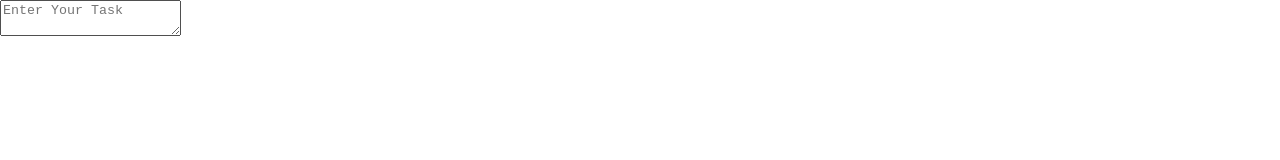
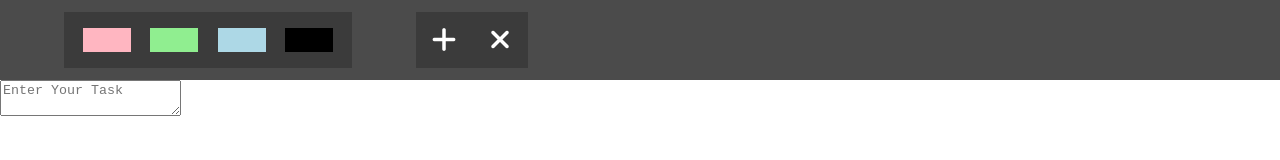
Before and after one commit to pankajprajapati77/ShortNotes, a plain HTML site: page index.html in a window 1280 px wide. Drawn offline with Linux system fonts and the light colour scheme.

Commit message:
header complete

```diff
--- a/index.html
+++ b/index.html
@@ -6,22 +6,25 @@
     <meta name="viewport" content="width=device-width, initial-scale=1.0">
     <link rel="stylesheet" href="./main.css">
     <title>Todo App</title>
+    <link rel="stylesheet" href="https://cdnjs.cloudflare.com/ajax/libs/font-awesome/6.1.1/css/all.min.css" integrity="sha512-KfkfwYDsLkIlwQp6LFnl8zNdLGxu9YAA1QvwINks4PhcElQSvqcyVLLD9aMhXd13uQjoXtEKNosOWaZqXgel0g==" crossorigin="anonymous" referrerpolicy="no-referrer" />
 </head>
 <body>
     <!-- NavBar -->
     <div class="toolbox-cont">
+
         <div class="toolbox-color-cont">
-            <div class="lightpink"></div>
-            <div class="lightgreen"></div>
-            <div class="lightblue"></div>
-            <div class="black"></div>
+            <div class="lightpink color"></div>
+            <div class="lightgreen color"></div>
+            <div class="lightblue color"></div>
+            <div class="black color"></div>
         </div>
         <div class="action-btn-cont">
+
             <div class="add-btn">
-
+                <i class="fa-solid fa-plus icon-for-plus" ></i>
             </div>
             <div class="remove-btn">
-
+                <i class="fa-solid fa-xmark icon-for-delete"></i>
             </div>
         </div>
     </div>
--- a/main.css
+++ b/main.css
@@ -5,3 +5,58 @@ body{
     margin: 0;
     padding: 0;
 }
+.toolbox-cont{
+    height: 5rem;
+    background-color: #4b4b4b;
+    display: flex;
+    align-items: center;
+}
+.toolbox-cont>*{
+    margin-left: 4rem;
+}
+.toolbox-color-cont{
+    height: 3.5rem;
+    width: 18rem;
+    background-color: #3b3b3b;
+    display: flex;
+    align-items: center;
+    justify-content: space-evenly;
+}
+.action-btn-cont{
+    height: 3.5rem;
+    width: 7rem;
+    background-color: #3b3b3b;
+    display: flex;
+    align-items: center;
+    justify-content: space-evenly;
+}
+.color{
+    height: 1.5rem;
+    width: 3rem;
+}
+.lightpink{
+    background-color: lightpink;
+}
+.lightgreen{
+    background-color: lightgreen;
+}
+.lightblue{
+    background-color: lightblue;
+}
+.black{
+    background-color: black;
+}
+.icon-for-plus, .icon-for-delete{
+    color: white;
+    font-size: 28px;
+}
+.action-btn-cont>*{
+    display: flex;
+    justify-content: center;
+    align-items: center;
+    width: 50%;
+    height: 100%;
+}
+.toolbox-color-cont>*:hover, .action-btn-cont>*:hover{
+    background-color: #485460;
+}
```
